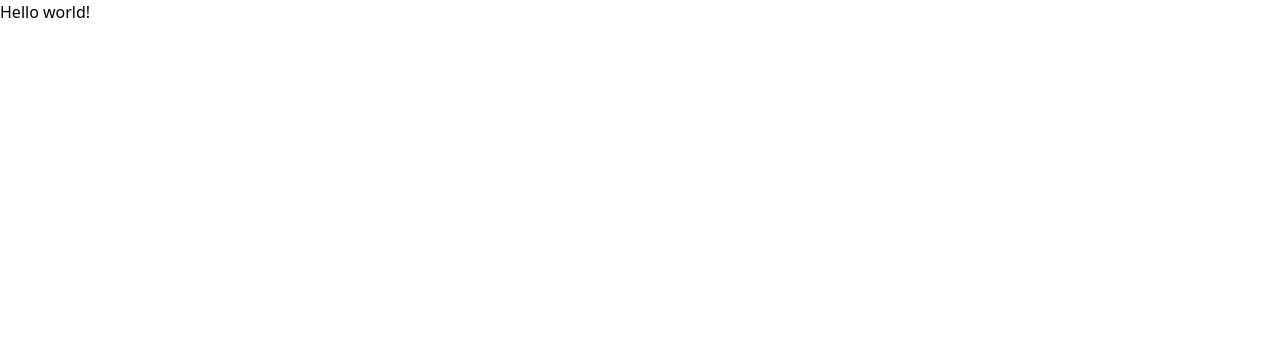
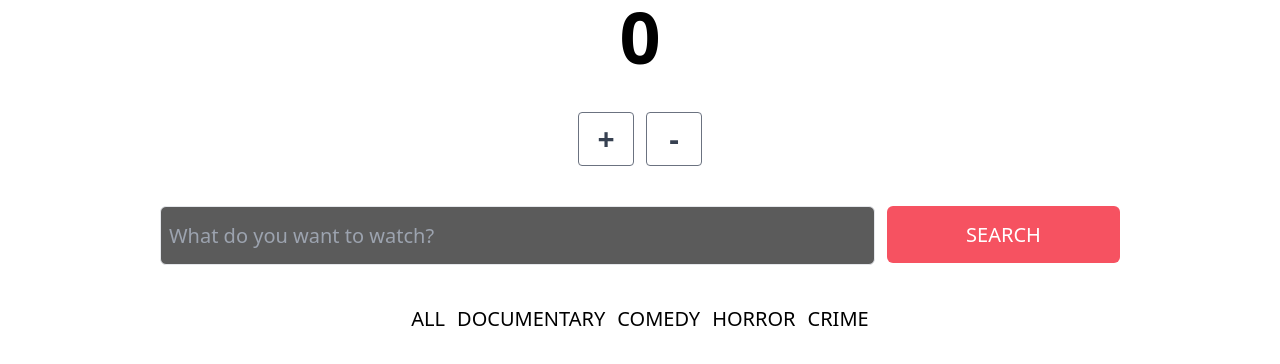
Before and after one commit to postoronnii/movie-app, a React (Vite) app: page / in a window 1280 px wide. Shown: the top 364 px of the page. Built offline with nearby package versions, Linux system fonts and the light colour scheme.

Commit message:
1st task

```diff
--- a/src/App.jsx
+++ b/src/App.jsx
@@ -1,3 +1,44 @@
+import { useEffect, useRef, useState } from 'react'
+import Counter from './components/CounterClass'
+import Genre from './components/Genre'
+import SearchForm from './components/SearchForm'
+
 export default function App() {
-  return <div>Hello world!</div>
+  const movies = ['all', 'documentary', 'comedy', 'horror', 'crime']
+
+  const [selectedGenre, setSelectedGenre] = useState(null)
+  const [search, setSearch] = useState('')
+  const inputRef = useRef(null)
+
+  const handleSelectedGenre = (genre) => {
+    setSelectedGenre(genre)
+  }
+
+  const handleSearch = (e) => {
+    e.preventDefault()
+    if (inputRef.current.value === '') return
+    setSearch(inputRef.current.value)
+  }
+
+  useEffect(() => {
+    console.log(search)
+  }, [search])
+
+  return (
+    <div>
+      <div className="flex justify-center items-center ">
+        <Counter value={0} />
+      </div>
+      <div className="flex justify-center items-center pt-10">
+        <SearchForm onSearch={handleSearch} inputRef={inputRef} />
+      </div>
+      <div className="flex justify-center items-center pt-10">
+        <Genre
+          genres={movies}
+          selectedGenre={selectedGenre}
+          onSelect={handleSelectedGenre}
+        />
+      </div>
+    </div>
+  )
 }
```
